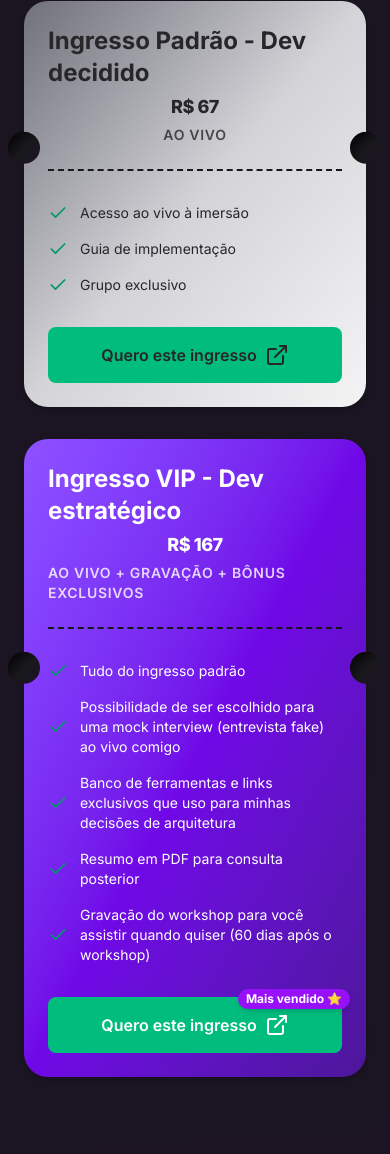
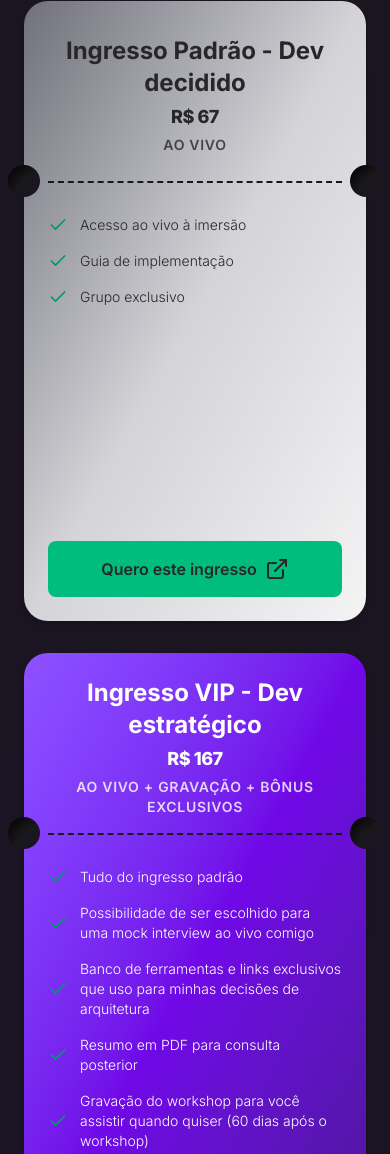
Before and after one commit to Kamilahsantos/landing-workshop-dev5D, an Astro site: page / in a window 390 px wide. Shown: the part 9115-10269 px from the top of the page. Built offline with nearby package versions, Linux system fonts and the light colour scheme; Astro itself is replaced by a stand-in of ours.

Commit message:
💄  TicketCard layout and styles for improved responsiveness and clarity

```diff
--- a/src/components/ui/TicketCard.astro
+++ b/src/components/ui/TicketCard.astro
@@ -19,15 +19,14 @@
 
 <div
   class={`
-  relative flex flex-col items-stretch p-6 w-full max-w-md rounded-3xl shadow-md ticket-shape
-  ${
-    isHighlighted
+    relative flex flex-col items-stretch p-6 w-full max-w-md min-h-[620px] rounded-3xl shadow-md ticket-shape
+    ${isHighlighted
       ? 'bg-gradient-to-br from-violet-500 via-violet-700 to-violet-900 text-white shadow-lg'
       : 'bg-gradient-to-br from-zinc-500 via-zinc-300 to-zinc-100 text-zinc-800 shadow-lg'
     }
   `}
 >
-  <div class='flex flex-col items-center justify-center gap-1 mb-6'>
+  <div class='flex flex-col items-center justify-center gap-1 mb-4 p-0 min-h-[140px] lg:min-h-0 lg:mb-6'>
     <h3 class='text-2xl font-bold'>{title}</h3>
     <p class='text-lg font-extrabold tracking-tight'>
       {price}
@@ -40,7 +39,7 @@
   <ul class='flex flex-col items-start gap-4 my-8'>
     {
       benefits.map((benefit) => (
-        <li class='flex items-center gap-3 text-sm'>
+        <li class='flex items-center gap-3 text-sm text-start lg:text-lg font-light'>
           <CheckIcon className='w-5 h-5 text-emerald-600 shrink-0' />
           <span>{benefit}</span>
         </li>
@@ -69,8 +68,8 @@
   );
   background-color: #0a0a0a;
   border-radius: 50%;
-    top: 35%;
-    transform: translateY(-35%);
+  top: 135px; /* << Aqui está o pulo do gato */
+  transform: translateY(-50%);
   z-index: 1;
 }
 
@@ -81,4 +80,10 @@
 .ticket-shape::after {
   right: -16px;
 }
+@media (max-width: 768px) {
+  .ticket-shape::before,
+  .ticket-shape::after {
+    top: 180px; /* ajusta para versão menor */
+  }
+}
 </style>
--- a/src/sections/ticket-options-section.astro
+++ b/src/sections/ticket-options-section.astro
@@ -4,37 +4,35 @@
 
 <MotionSection client:visible>
   <section id='ticket-options' class='px-6 py-20'>
-    <div class='flex flex-col items-center justify-center max-w-5xl gap-16 mx-auto text-center'>
+    <div class='flex flex-col items-center justify-center max-w-6xl gap-16 mx-auto text-center'>
       <h2 class='heading-section'>Faça a sua escolha</h2>
-    </div>
 
-    <div class='flex flex-col items-center justify-center gap-8 mt-16 lg:flex-row lg:gap-16'>
+      <div class='grid grid-cols-1 md:grid-cols-2 gap-8 md:gap-12'>
         <TicketCard
           title='Ingresso Padrão - Dev decidido'
           type='Ao vivo'
+          price='R$ 67'
+          link='https://chk.eduzz.com/801EZ48AW7'
+          variant='default'
           benefits={['Acesso ao vivo à imersão', 'Guia de implementação', 'Grupo exclusivo']}
-        variant='default'
-        ,
-        price='R$ 67'
-        ,
-        link='https://chk.eduzz.com/801EZ48AW7'
         />
+
         <TicketCard
           title='Ingresso VIP - Dev estratégico'
           type='Ao vivo + Gravação + Bônus Exclusivos'
+          price='R$ 167'
+          link='https://chk.eduzz.com/E0D6D78R91'
+          variant='vip'
+          badge='Mais vendido ⭐️'
           benefits={[
             'Tudo do ingresso padrão',
-          'Possibilidade de ser escolhido para uma mock interview (entrevista fake) ao vivo comigo',
+            'Possibilidade de ser escolhido para uma mock interview ao vivo comigo',
             'Banco de ferramentas e links exclusivos que uso para minhas decisões de arquitetura',
             'Resumo em PDF para consulta posterior',
             'Gravação do workshop para você assistir quando quiser (60 dias após o workshop)',
           ]}
-        variant='vip'
-        ,
-        price='R$ 167'
-        link='https://chk.eduzz.com/E0D6D78R91'
-        badge='Mais vendido ⭐️'
         />
+      </div>
     </div>
   </section>
 </MotionSection>
```
Lines whose indentation alone changed are shown as unchanged.
